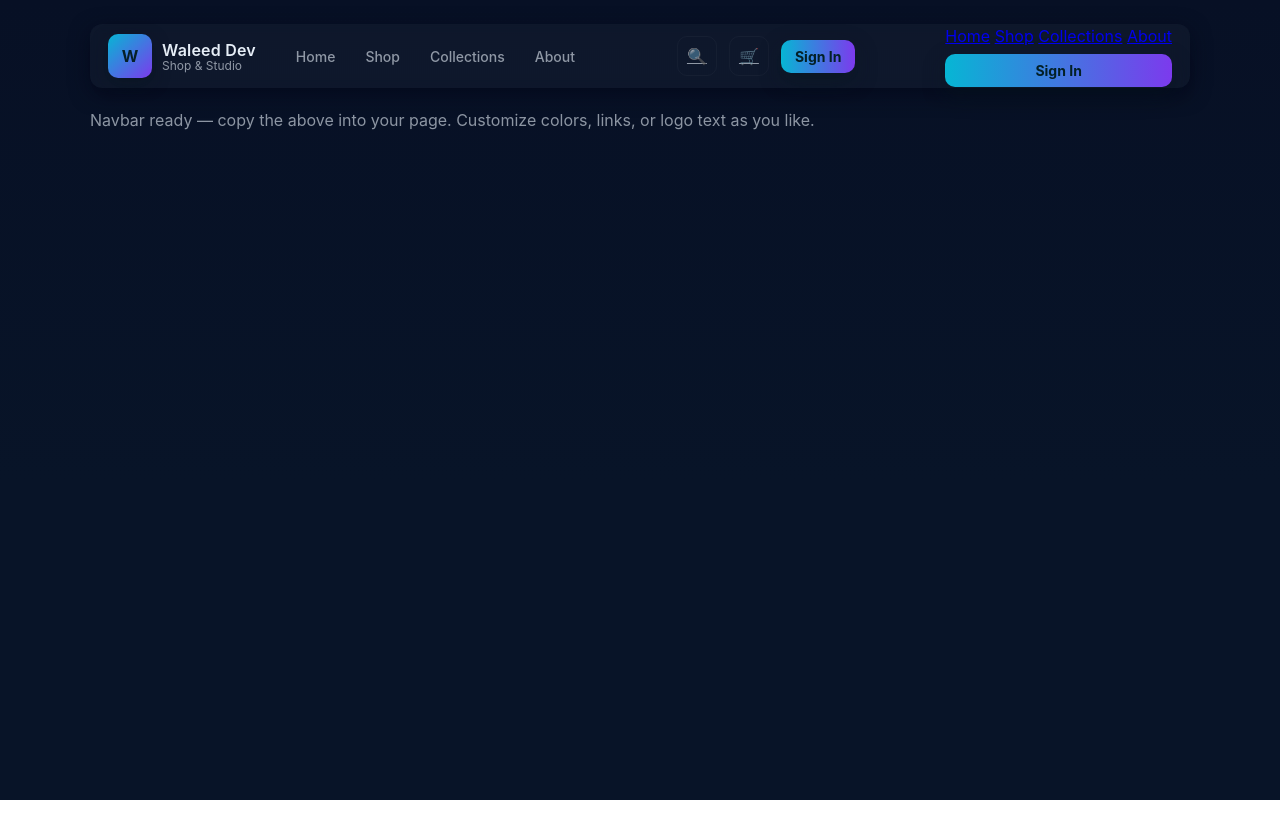
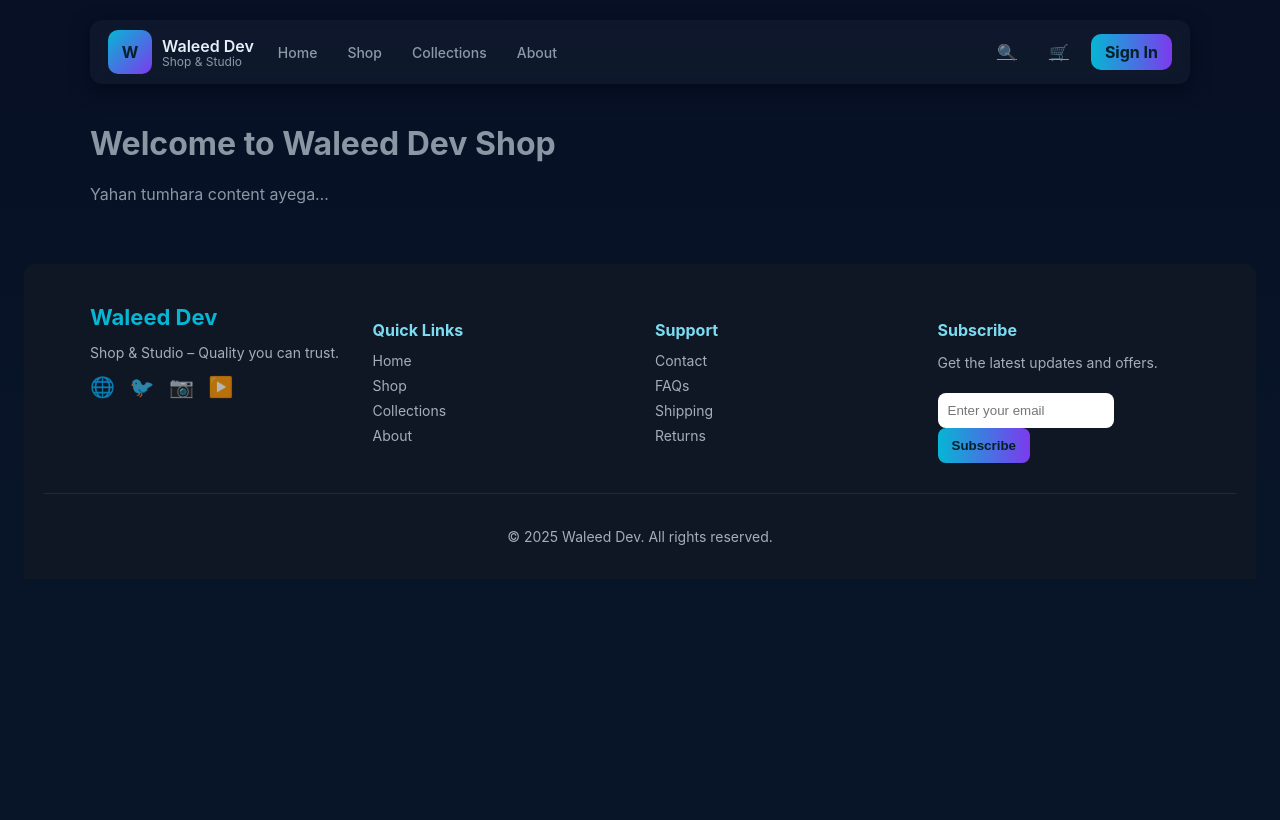
Before and after one commit to waleedkhan80879-26/waleed-khan, a plain HTML site: page index.html in a window 1280 px wide. Drawn offline with Linux system fonts and the light colour scheme.

Commit message:
Footer is created

```diff
--- a/index.html
+++ b/index.html
@@ -3,36 +3,32 @@
 <head>
   <meta charset="utf-8" />
   <meta name="viewport" content="width=device-width,initial-scale=1" />
-  <title>Navbar (HTML + CSS only)</title>
+  <title>Navbar + Footer</title>
   <style>
     :root{
-      --bg:#0f1724;         /* navbar background */
-      --accent:#06b6d4;     /* accent / logo color */
-      --text:#e6eef7;       /* link text */
+      --bg:#0f1724;
+      --accent:#06b6d4;
+      --text:#e6eef7;
       --muted: rgba(230,238,247,0.6);
       --glass: rgba(255,255,255,0.03);
       --radius:12px;
       --shadow: 0 6px 20px rgba(2,6,23,0.6);
       --nav-height:64px;
-      font-family: Inter, system-ui, -apple-system, "Segoe UI", Roboto, "Helvetica Neue", Arial;
+      font-family: Inter, system-ui, sans-serif;
     }
-
     *{box-sizing:border-box}
     body{
       margin:0;
       min-height:100vh;
       background: linear-gradient(180deg,#071025 0%, #081428 60%);
       color:var(--text);
-      -webkit-font-smoothing:antialiased;
-      -moz-osx-font-smoothing:grayscale;
-      padding:24px;
+      padding:0 24px;
     }
 
-    /* NAVBAR WRAPPER */
+    /* NAVBAR */
     .navbar{
-      width:100%;
       max-width:1100px;
-      margin:0 auto;
+      margin:20px auto;
       background:var(--glass);
       backdrop-filter: blur(6px);
       border-radius:var(--radius);
@@ -40,220 +36,126 @@
       height:var(--nav-height);
       display:flex;
       align-items:center;
-      gap:16px;
       padding:0 18px;
     }
+    .brand{display:flex;align-items:center;gap:10px;text-decoration:none;color:var(--text);}
+    .logo{width:44px;height:44px;border-radius:10px;display:grid;place-items:center;background:linear-gradient(135deg,var(--accent),#7c3aed);font-weight:700;color:#052028;}
+    .brand .title{font-weight:600;}
+    .brand .subtitle{font-size:12px;color:var(--muted);line-height:1;}
+    nav{flex:1;display:flex;align-items:center;justify-content:space-between;margin-left:12px;}
+    .nav-links{display:flex;gap:6px;}
+    .nav-links a{padding:8px 12px;border-radius:8px;text-decoration:none;color:var(--muted);font-weight:500;font-size:14px;transition:.2s;}
+    .nav-links a:hover{color:var(--text);background:rgba(255,255,255,0.05);}
+    .btn{padding:8px 14px;border-radius:10px;text-decoration:none;background:linear-gradient(90deg,var(--accent),#7c3aed);color:#032027;font-weight:700;}
+    .nav-right{display:flex;gap:12px;align-items:center;}
+    .icon-btn{width:40px;height:40px;border-radius:10px;display:grid;place-items:center;color:var(--muted);transition:.2s;}
+    .icon-btn:hover{color:var(--text);}
+    .menu-toggle{display:none;}
+    .hamburger{display:none;width:44px;height:44px;border-radius:10px;align-items:center;justify-content:center;cursor:pointer;}
+    .hamburger .line{width:20px;height:2px;background:var(--muted);border-radius:2px;position:relative;}
+    .hamburger .line::before,.hamburger .line::after{content:'';position:absolute;left:0;width:20px;height:2px;background:var(--muted);border-radius:2px;}
+    .hamburger .line::before{top:-6px}.hamburger .line::after{top:6px}
+    .menu-panel{display:none;}
 
-    /* LOGO */
-    .brand{
-      display:flex;
-      align-items:center;
-      gap:10px;
-      text-decoration:none;
-      color:var(--text);
+    /* FOOTER */
+    .footer{
+      background:#0f1724;
+      color:#e6eef7;
+      margin-top:60px;
+      padding:40px 20px 20px;
+      border-radius:12px 12px 0 0;
     }
-    .logo{
-      width:44px;
-      height:44px;
-      border-radius:10px;
-      display:inline-grid;
-      place-items:center;
-      background:linear-gradient(135deg,var(--accent),#7c3aed);
-      font-weight:700;
-      color:#052028;
-      box-shadow: 0 6px 18px rgba(4,20,26,0.45);
-      transform:translateZ(0);
+    .footer-container{
+      display:grid;
+      grid-template-columns: repeat(auto-fit, minmax(220px,1fr));
+      gap:30px;
+      max-width:1100px;
+      margin:0 auto;
     }
-    .brand .title{
-      font-weight:600;
-      letter-spacing:0.2px;
-    }
-    .brand .subtitle{
-      font-size:12px;
-      color:var(--muted);
-      line-height:1;
-    }
-
-    /* NAV ITEMS */
-    nav{
-      margin-left:12px;
-      flex:1;
-      display:flex;
-      align-items:center;
-      justify-content:space-between;
-    }
-    .nav-left{
-      display:flex;
-      gap:12px;
-      align-items:center;
-    }
-    .nav-links{
-      display:flex;
-      gap:6px;
-      align-items:center;
-    }
-    .nav-links a{
-      padding:8px 12px;
-      border-radius:8px;
-      text-decoration:none;
-      color:var(--muted);
-      font-weight:500;
-      transition:all .18s ease;
-      font-size:14px;
-    }
-    .nav-links a:hover{
-      color:var(--text);
-      background:rgba(255,255,255,0.03);
-      transform:translateY(-3px);
-      box-shadow:0 6px 18px rgba(2,6,23,0.25);
-    }
-    .btn{
-      padding:8px 14px;
-      border-radius:10px;
-      text-decoration:none;
-      background:linear-gradient(90deg,var(--accent),#7c3aed);
-      color:#032027;
-      font-weight:700;
-      box-shadow:0 8px 22px rgba(7,22,28,0.45);
-      transition:transform .15s ease;
-      font-size:14px;
-    }
-    .btn:hover{ transform:translateY(-3px) }
-
-    /* RIGHT SIDE */
-    .nav-right{
-      display:flex;
-      gap:12px;
-      align-items:center;
-    }
-    .icon-btn{
-      width:40px;height:40px;border-radius:10px;display:grid;place-items:center;
-      background:transparent;border:1px solid rgba(255,255,255,0.03); color:var(--muted);
-      transition:all .15s ease;
-    }
-    .icon-btn:hover{ color:var(--text); transform:translateY(-3px);}
-
-    /* MOBILE: checkbox hack */
-    .menu-toggle{
-      display:none;
-    }
-    .hamburger{
-      display:none;
-      width:44px;height:44px;border-radius:10px;align-items:center;justify-content:center;
-      cursor:pointer;background:transparent;border:1px solid rgba(255,255,255,0.03);
-    }
-    .hamburger .line{
-      width:20px;height:2px;background:var(--muted);border-radius:2px;display:block;position:relative;
-    }
-    .hamburger .line::after, .hamburger .line::before{
-      content:'';position:absolute;left:0;width:20px;height:2px;background:var(--muted);border-radius:2px;
-    }
-    .hamburger .line::before{top:-6px}
-    .hamburger .line::after{top:6px}
-
-    /* RESPONSIVE */
-    @media (max-width:900px){
-      .nav-links{ display:none; } /* hide desktop links */
-      .hamburger{ display:flex; }
-      .nav-right .btn{ display:none; } /* hide sign-in button on small */
-      nav{ gap:8px; }
-      /* when checkbox checked - show mobile menu */
-      .menu-panel{
-        position:fixed;
-        left:12px; right:12px;
-        top: calc(var(--nav-height) + 36px);
-        background: linear-gradient(180deg, rgba(255,255,255,0.02), rgba(255,255,255,0.01));
-        border-radius:12px;
-        padding:12px;
-        box-shadow: 0 20px 40px rgba(2,6,23,0.6);
-        transform-origin:top center;
-        opacity:0;
-        pointer-events:none;
-        transform:scale(.98) translateY(-6px);
-        transition: all .22s cubic-bezier(.2,.9,.3,1);
-        z-index:999;
-      }
-      .menu-panel a{
-        display:block;padding:10px 12px;border-radius:8px;color:var(--muted);text-decoration:none;margin-bottom:6px;
-      }
-      .menu-panel a:hover{ color:var(--text); background:rgba(255,255,255,0.02); transform:none; }
-      .menu-toggle:checked ~ .menu-panel{
-        opacity:1; pointer-events:auto; transform:scale(1) translateY(0);
-      }
-      /* animate hamburger to X when open */
-      .menu-toggle:checked + .hamburger .line{
-        background:transparent;
-      }
-      .menu-toggle:checked + .hamburger .line::before{
-        transform:rotate(45deg); top:0;
-      }
-      .menu-toggle:checked + .hamburger .line::after{
-        transform:rotate(-45deg); top:0;
-      }
-    }
-
-    /* small tweak for very small screens */
-    @media (max-width:420px){
-      .brand .title{ font-size:15px }
-      .brand .subtitle{ display:none }
-    }
+    .footer h2{margin:0 0 10px;font-size:22px;color:#06b6d4;}
+    .footer h3{font-size:16px;margin-bottom:12px;color:#7cdbf0;}
+    .footer p{font-size:14px;color:rgba(230,238,247,0.7);}
+    .footer a{display:block;text-decoration:none;color:rgba(230,238,247,0.7);font-size:14px;margin-bottom:8px;transition:.2s;}
+    .footer a:hover{color:#fff;}
+    .social a{display:inline-block;margin-right:10px;font-size:20px;transition:.2s;}
+    .social a:hover{transform:translateY(-3px);}
+    .footer-newsletter input{padding:10px;border:none;border-radius:8px;margin-top:8px;width:70%;}
+    .footer-newsletter button{padding:10px 14px;border:none;border-radius:8px;background:linear-gradient(90deg,#06b6d4,#7c3aed);color:#032027;font-weight:600;cursor:pointer;}
+    .footer-bottom{text-align:center;padding-top:20px;margin-top:30px;border-top:1px solid rgba(255,255,255,0.08);font-size:13px;color:rgba(230,238,247,0.6);}
   </style>
 </head>
 <body>
 
-  <header class="navbar" role="banner">
-    <a href="#" class="brand" aria-label="Homepage">
+  <!-- NAVBAR -->
+  <header class="navbar">
+    <a href="#" class="brand">
       <span class="logo">W</span>
       <div>
         <div class="title">Waleed Dev</div>
         <div class="subtitle">Shop & Studio</div>
       </div>
     </a>
-
-    <nav role="navigation">
-      <!-- CSS checkbox for mobile toggle -->
-      <input id="menu-toggle" class="menu-toggle" type="checkbox" aria-hidden="true" />
-
-      <!-- Hamburger visible on small screens -->
-      <label for="menu-toggle" class="hamburger" aria-hidden="true">
-        <span class="line"></span>
-      </label>
-
-      <!-- Left side (desktop links) -->
-      <div class="nav-left">
-        <div class="nav-links" role="menubar" aria-label="Main menu">
-          <a href="#" role="menuitem">Home</a>
-          <a href="#" role="menuitem">Shop</a>
-          <a href="#" role="menuitem">Collections</a>
-          <a href="#" role="menuitem">About</a>
-        </div>
-      </div>
-
-      <!-- Right side -->
-      <div class="nav-right">
-        <a class="icon-btn" href="#" title="Search" aria-label="Search">
-          🔍
-        </a>
-        <a class="icon-btn" href="#" title="Cart" aria-label="Cart">
-          🛒
-        </a>
-        <a class="btn" href="#" title="Sign in">Sign In</a>
-      </div>
-
-      <!-- Mobile menu panel (appears when checkbox is checked) -->
-      <div class="menu-panel" aria-hidden="true">
+    <nav>
+      <div class="nav-links">
         <a href="#">Home</a>
         <a href="#">Shop</a>
         <a href="#">Collections</a>
         <a href="#">About</a>
-        <a href="#" class="btn" style="display:block; margin-top:8px; text-align:center;">Sign In</a>
+      </div>
+      <div class="nav-right">
+        <a class="icon-btn" href="#">🔍</a>
+        <a class="icon-btn" href="#">🛒</a>
+        <a class="btn" href="#">Sign In</a>
       </div>
     </nav>
   </header>
 
-  <!-- demo filler -->
-  <main style="max-width:1100px;margin:22px auto;color:var(--muted)">
-    <p>Navbar ready — copy the above into your page. Customize colors, links, or logo text as you like.</p>
+  <!-- MAIN CONTENT DEMO -->
+  <main style="max-width:1100px;margin:40px auto;color:var(--muted);">
+    <h1>Welcome to Waleed Dev Shop</h1>
+    <p>Yahan tumhara content ayega…</p>
   </main>
+
+  <!-- FOOTER -->
+  <footer class="footer">
+    <div class="footer-container">
+      <div class="footer-brand">
+        <h2>Waleed Dev</h2>
+        <p>Shop & Studio – Quality you can trust.</p>
+        <div class="social">
+          <a href="#">🌐</a>
+          <a href="#">🐦</a>
+          <a href="#">📷</a>
+          <a href="#">▶️</a>
+        </div>
+      </div>
+      <div class="footer-links">
+        <h3>Quick Links</h3>
+        <a href="#">Home</a>
+        <a href="#">Shop</a>
+        <a href="#">Collections</a>
+        <a href="#">About</a>
+      </div>
+      <div class="footer-links">
+        <h3>Support</h3>
+        <a href="#">Contact</a>
+        <a href="#">FAQs</a>
+        <a href="#">Shipping</a>
+        <a href="#">Returns</a>
+      </div>
+      <div class="footer-newsletter">
+        <h3>Subscribe</h3>
+        <p>Get the latest updates and offers.</p>
+        <form>
+          <input type="email" placeholder="Enter your email" required>
+          <button type="submit">Subscribe</button>
+        </form>
+      </div>
+    </div>
+    <div class="footer-bottom">
+      <p>© 2025 Waleed Dev. All rights reserved.</p>
+    </div>
+  </footer>
+
 </body>
 </html>
```
